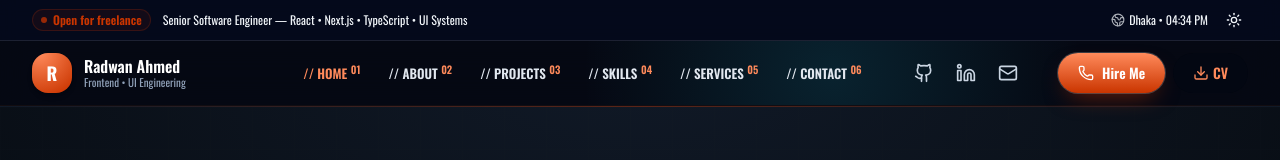
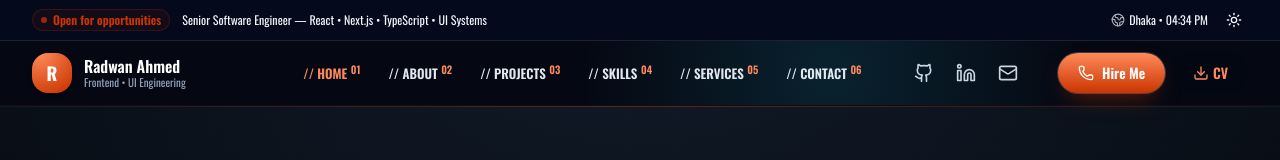
Before and after one commit to radwan503/Portfolio, a Next.js app: page / in a window 1280 px wide. Shown: the top 160 px of the page. Built offline with nearby package versions, Linux system fonts and the light colour scheme; what @ant-design/nextjs-registry would draw is missing.

Commit message:
title update

```diff
--- a/src/components/_common/Header.tsx
+++ b/src/components/_common/Header.tsx
@@ -70,7 +70,7 @@ export default function Header() {
           <span className="inline-flex items-center gap-1.5 rounded-full px-2 py-0.5 font-oswald font-semibold"
                 style={{ color: ACCENT, background: `${ACCENT}14`, border: `1px solid ${ACCENT}33` }}>
             <span className="h-1.5 w-1.5 rounded-full animate-pulse" style={{ background: ACCENT }} />
-            Open for freelance
+            Open for opportunities
           </span>
           <span className="hidden md:inline text-slate-100 font-oswald">
             Senior Software Engineer — React • Next.js • TypeScript • UI Systems
```
